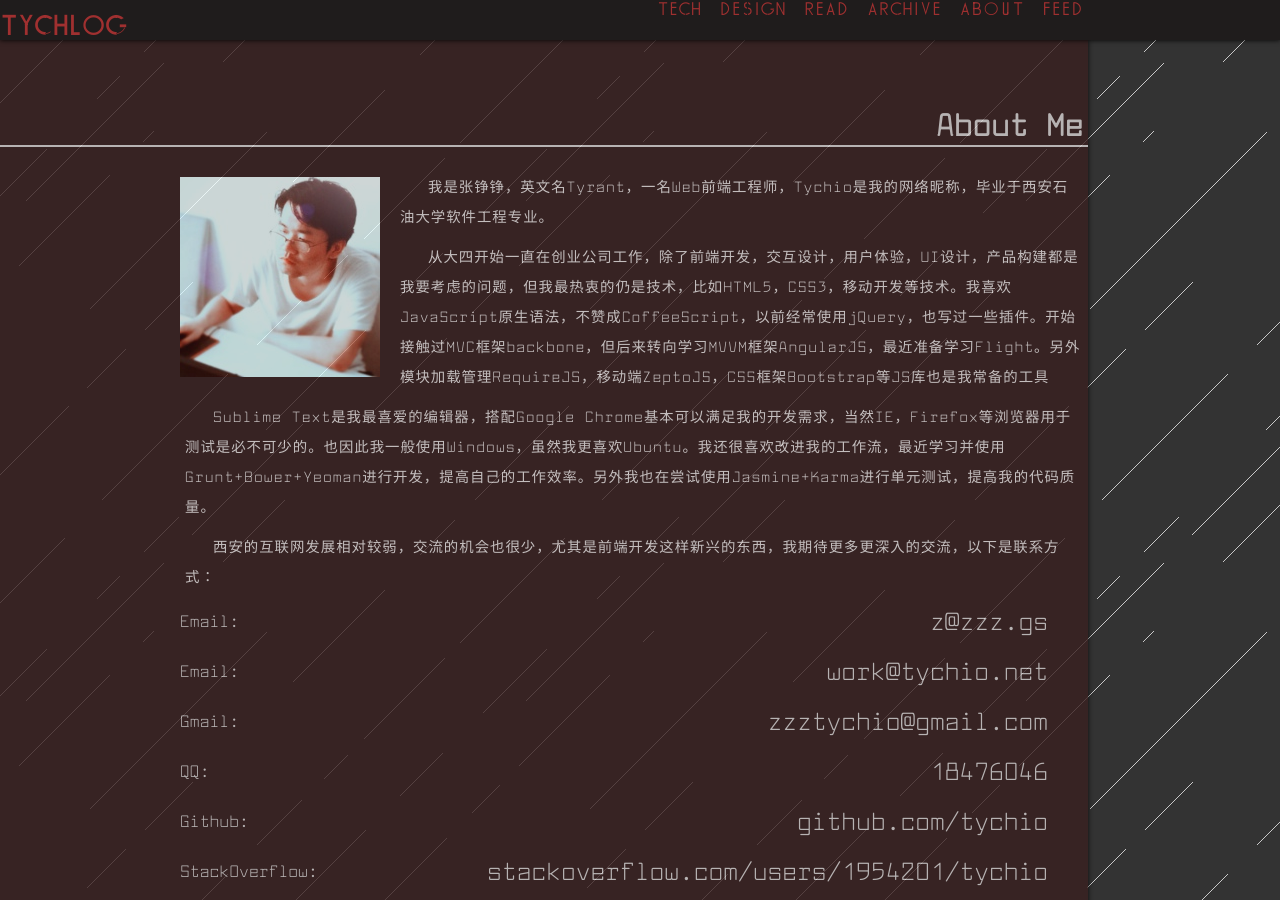
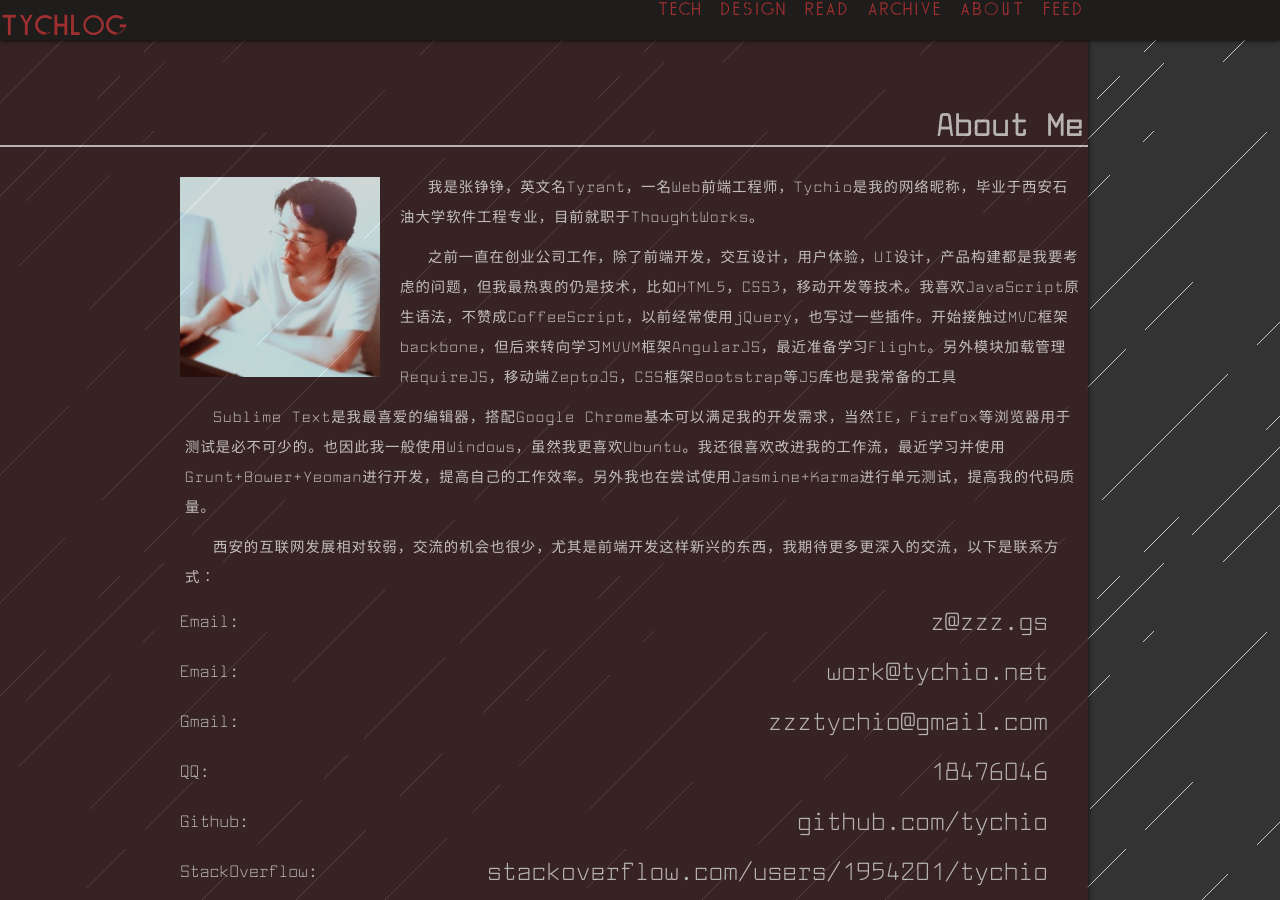
Before and after one commit to tychio/old_blog, a Jekyll site: the page built from about.html, in a window 1280 px wide and 900 px high. Built offline with Jekyll 4.4.1, drawn with Linux system fonts in a browser that asks for light colours; Markdown is read by kramdown in place of the engine named in the settings.

Commit message:
update introduction

```diff
--- a/about.html
+++ b/about.html
@@ -5,8 +5,8 @@
 <dd>
     <article>
         <img src="/img/Avatar.jpg" alt="zzz">
-        <p>我是张铮铮，英文名Tyrant，一名Web前端工程师，Tychio是我的网络昵称，毕业于西安石油大学软件工程专业。</p>
-        <p>从大四开始一直在创业公司工作，除了前端开发，交互设计，用户体验，UI设计，产品构建都是我要考虑的问题，但我最热衷的仍是技术，比如HTML5，CSS3，移动开发等技术。我喜欢JavaScript原生语法，不赞成CoffeeScript，以前经常使用jQuery，也写过一些插件。开始接触过MVC框架backbone，但后来转向学习MVVM框架AngularJS，最近准备学习Flight。另外模块加载管理RequireJS，移动端ZeptoJS，CSS框架Bootstrap等JS库也是我常备的工具</p>
+        <p>我是张铮铮，英文名Tyrant，一名Web前端工程师，Tychio是我的网络昵称，毕业于西安石油大学软件工程专业，目前就职于ThoughtWorks。</p>
+        <p>之前一直在创业公司工作，除了前端开发，交互设计，用户体验，UI设计，产品构建都是我要考虑的问题，但我最热衷的仍是技术，比如HTML5，CSS3，移动开发等技术。我喜欢JavaScript原生语法，不赞成CoffeeScript，以前经常使用jQuery，也写过一些插件。开始接触过MVC框架backbone，但后来转向学习MVVM框架AngularJS，最近准备学习Flight。另外模块加载管理RequireJS，移动端ZeptoJS，CSS框架Bootstrap等JS库也是我常备的工具</p>
         <p>Sublime Text是我最喜爱的编辑器，搭配Google Chrome基本可以满足我的开发需求，当然IE，Firefox等浏览器用于测试是必不可少的。也因此我一般使用Windows，虽然我更喜欢Ubuntu。我还很喜欢改进我的工作流，最近学习并使用Grunt+Bower+Yeoman进行开发，提高自己的工作效率。另外我也在尝试使用Jasmine+Karma进行单元测试，提高我的代码质量。</p>
         <p>西安的互联网发展相对较弱，交流的机会也很少，尤其是前端开发这样新兴的东西，我期待更多更深入的交流，以下是联系方式：</p>
     </article>
```
